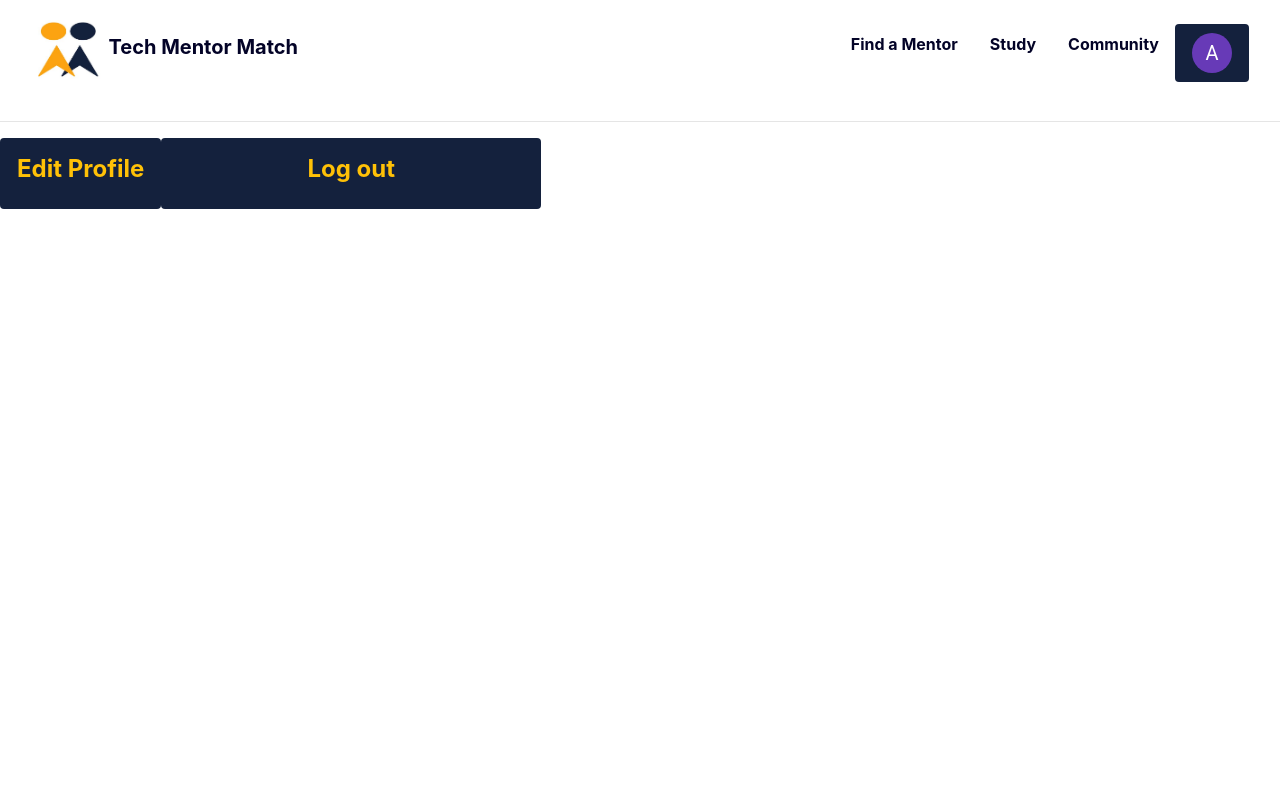
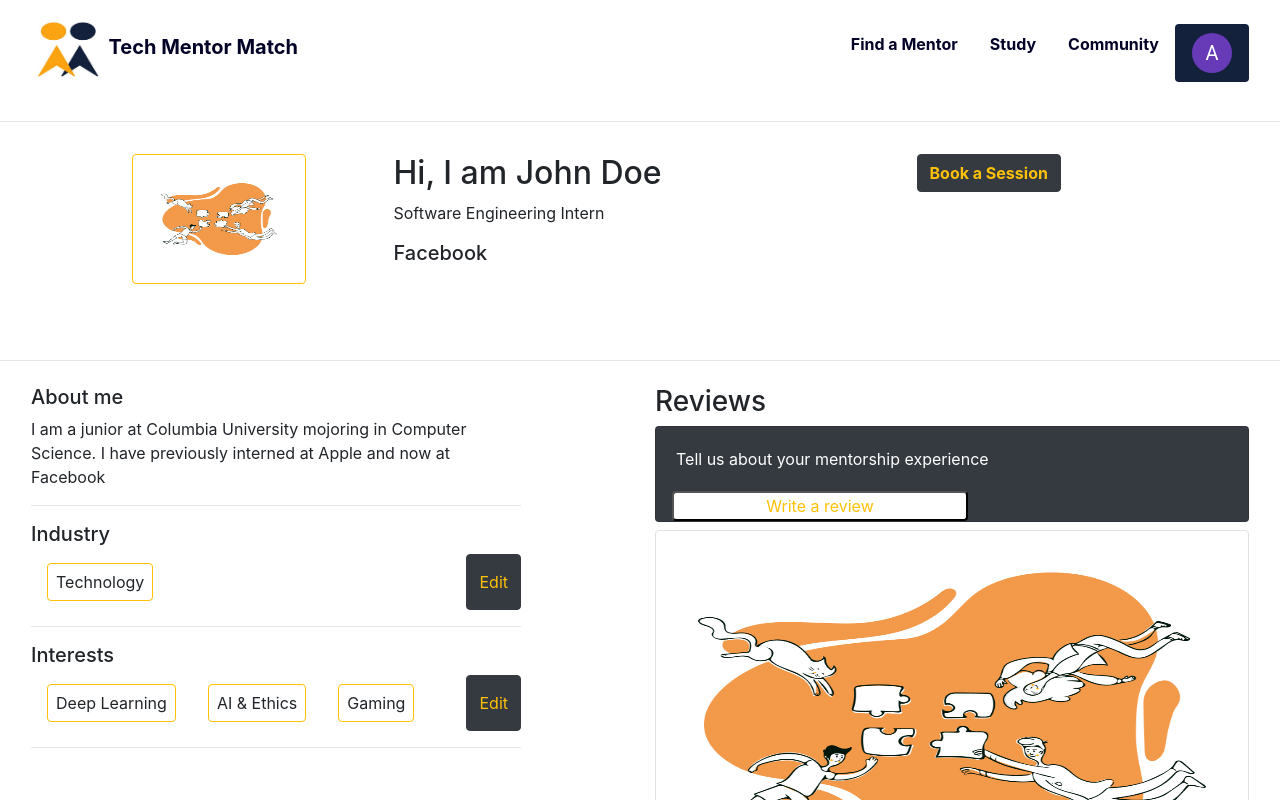
Before and after one commit to sehersarin/InternHacks2021, a React (Create React App) app: page /mentee-profile in a window 1280 px wide. Shown: the top 800 px of the page. Built offline with nearby package versions, Linux system fonts and the light colour scheme; no server answers; sample sign-in values are in the browser's storage.

Commit message:
Mentee Profile

```diff
--- a/src/Components/Mentees/MenteeProfile.js
+++ b/src/Components/Mentees/MenteeProfile.js
@@ -2,6 +2,7 @@ import { Link, useHistory } from 'react-router-dom';
 import { Alert } from '@material-ui/lab';
 import { useAuth } from '../../context/AuthContext';
 import React, { useState } from "react";
+import friends from "../../Images/team.png";
 
 function MenteeProfile() {
     const [error, setError] = useState('')
@@ -21,9 +22,91 @@ function MenteeProfile() {
 
     return(
         <div>
-            <Link to="/mentee-edit-profile" className="btn text-warning rounded p-3"
+        <div className="container">
+            <div className="row m-3 p-3">
+            <div className="col-3">
+                <img
+                src={friends}
+                class="img-thumbnail h-75 w-75 border border-warning p-4"
+                alt="..."
+                ></img>
+            </div>
+            <div className="col">
+                <h2>Hi, I am John Doe</h2>
+                <p>Software Engineering Intern</p>
+                <h5>Facebook</h5>
+            </div>
+            <div className="col-3">
+                <a className="navb btn btn-dark text-warning rounded" href="#">
+                <b>Book a Session</b>
+                </a>
+            </div>
+            </div>
+        </div>
+        <hr />
+        <div className="row m-2 p-2">
+            <div className="col-5">
+            <h5>About me</h5>
+            <p>
+                I am a junior at Columbia University mojoring in Computer Science. I
+                have previously interned at Apple and now at Facebook
+            </p>
+            <hr />
+            <h5>Industry</h5>
+            <div className="d-flex">
+                <p className="m-3">
+                <span className="border border-warning rounded p-2">
+                    Technology
+                </span>
+                </p>
+                <button className="ml-auto  btn btn-dark text-warning rounded">
+                Edit
+                </button>
+            </div>
+            <hr />
+            <h5>Interests</h5>
+            <div className="d-flex">
+                <p className="m-3 ">
+                <span className="border border-warning rounded p-2">
+                    Deep Learning
+                </span>
+                </p>
+                <p className="m-3">
+                <span className="border border-warning rounded p-2">
+                    AI & Ethics
+                </span>
+                </p>
+                <p className="m-3">
+                <span className="border border-warning rounded p-2">Gaming</span>
+                </p>
+                <button className="ml-auto  btn btn-dark text-warning rounded">
+                Edit
+                </button>
+            </div>
+            <hr />
+            </div>
+            <div className="col-1"></div>
+            <div className="col">
+            <h3>Reviews</h3>
+            <div className="card text-white bg-dark rounded">
+                <div className="card-body ">
+                Tell us about your mentorship experience
+                </div>
+                <button className="w-50 bg-white text-warning rounded ml-3">
+                Write a review
+                </button>
+            </div>
+            <img
+                src={friends}
+                class="img-thumbnail w-100 h-50 border p-4 mt-2"
+                alt="..."
+            ></img>
+            <h5 className="d-flex justify-content-center">No reviews yet</h5>
+            </div>
+            {/* <h1>Mentee</h1>
+            <Link to="/mentee-edit-settings" className="btn text-warning rounded p-3"
                 style={{backgroundColor: "#14213D"}}>
-                <h4><b>Edit Profile</b></h4>
+                <h4><b>Edit Settings</b></h4>
             </Link>
 
             {error && <Alert severity="error" className="mb-4">{error}</Alert>}
@@ -33,7 +116,8 @@ function MenteeProfile() {
                 onClick={handleSignOut}
                 style={{ width: "380px", backgroundColor: "#14213D" }}>
                 <h4><b>Log out</b></h4>
-            </button>
+            </button> */}
+        </div>
         </div>
     )
 }
```
